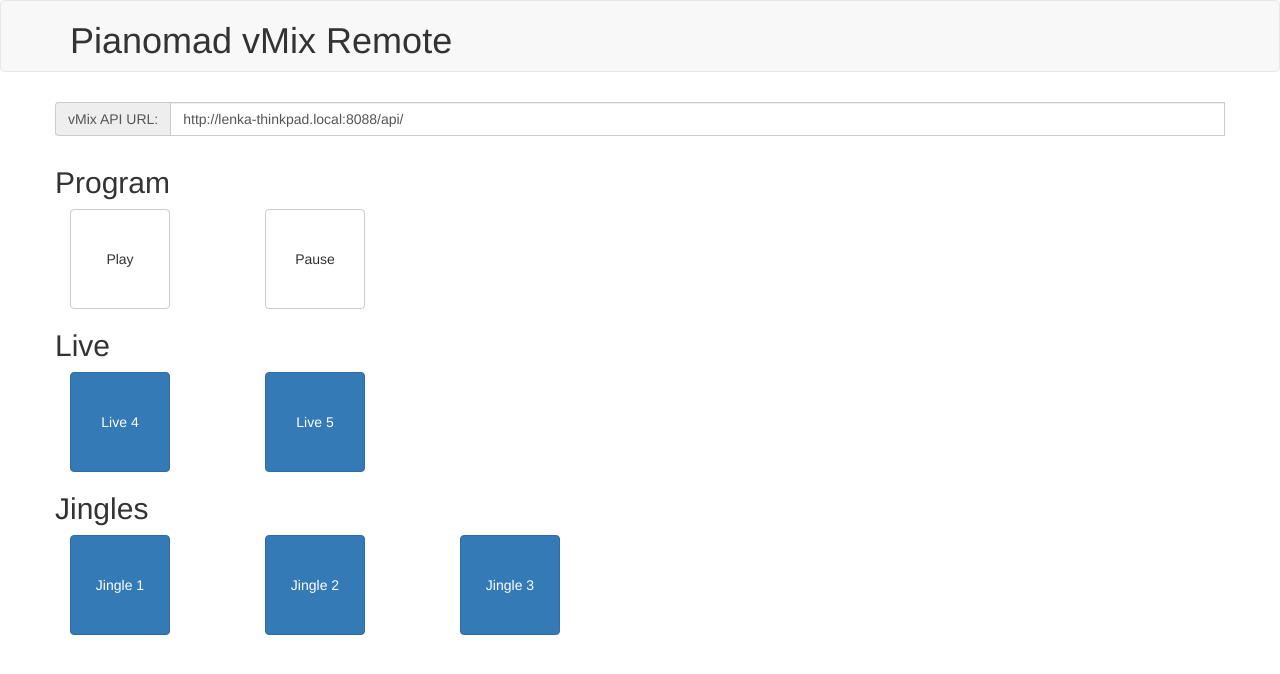
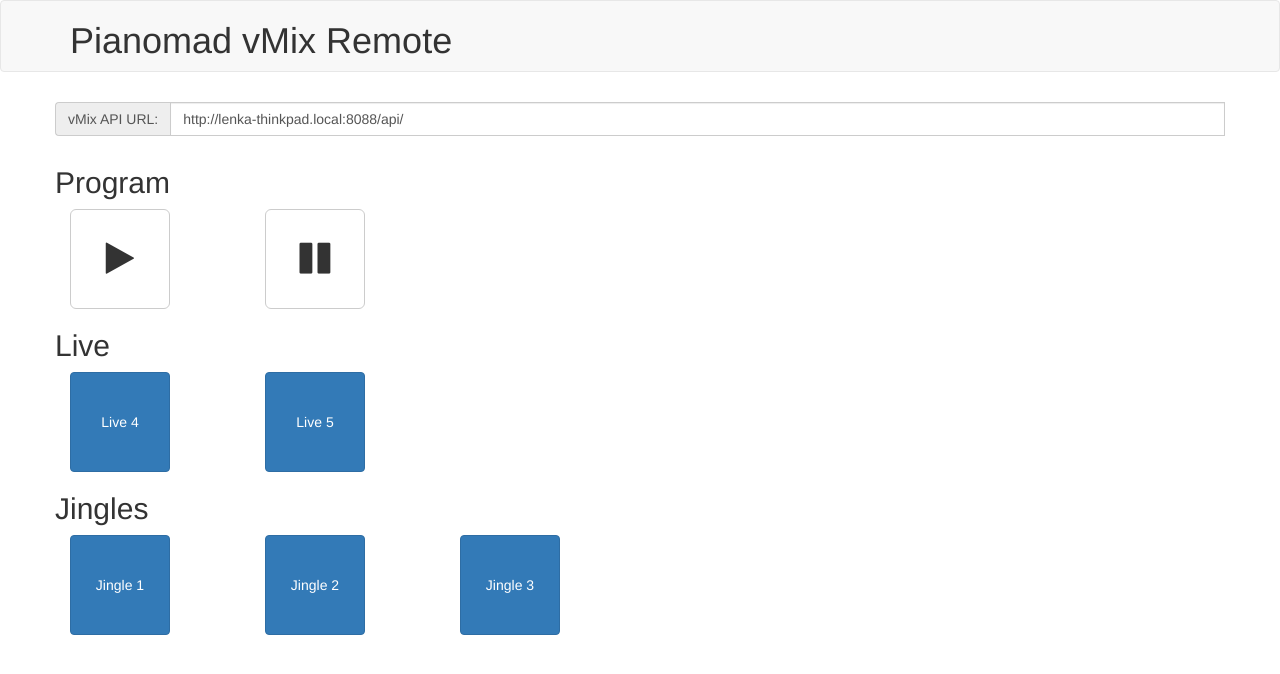
Before and after one commit to bzamecnik/vmix-remote, a plain HTML site: page index.html in a window 1280 px wide. Drawn offline with nearby package versions, Linux system fonts and the light colour scheme.

Commit message:
Add icons for play/pause buttons.

```diff
--- a/index.html
+++ b/index.html
@@ -40,8 +40,12 @@
       <h2>Program</h2>
     </div>
     <div class="row">
-      <div class="col-sm-2"><button id="programPlay" class="btn btn-default">Play</button></div>
-      <div class="col-sm-2"><button id="programPause" class="btn btn-default">Pause</button></div>
+      <div class="col-sm-2"><button id="programPlay" class="btn btn-lg btn-default">
+        <i class="fa fa-2x fa-play" aria-hidden="true"></i>
+      </button></div>
+      <div class="col-sm-2"><button id="programPause" class="btn btn-lg btn-default">
+        <i class="fa fa-2x fa-pause" aria-hidden="true"></i>
+      </button></div>
     </div>
     <div class="row">
       <h2>Live</h2>
```
